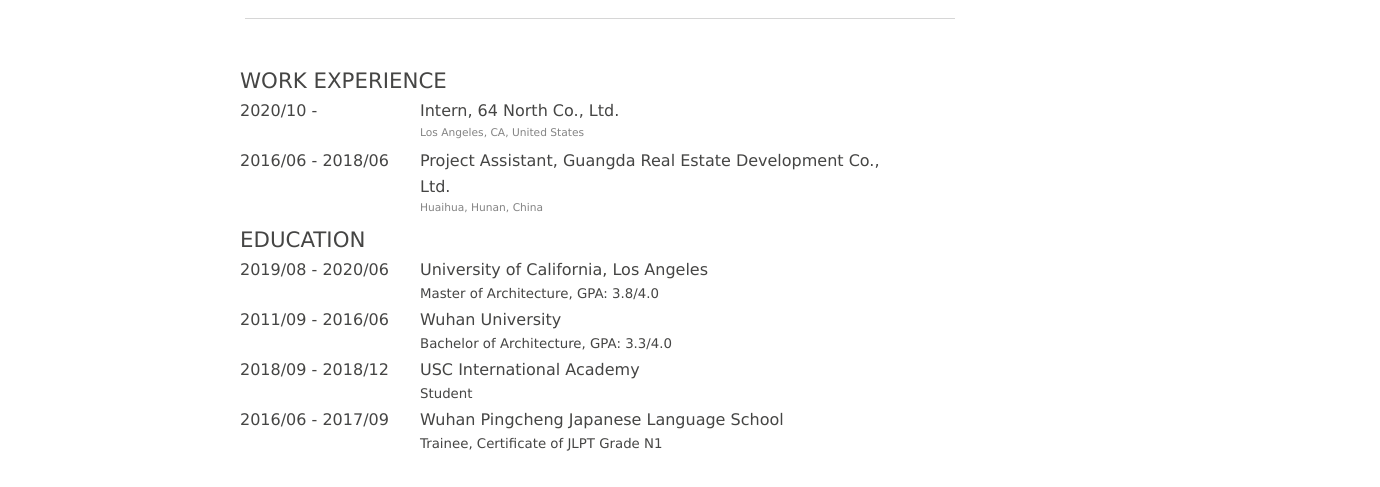
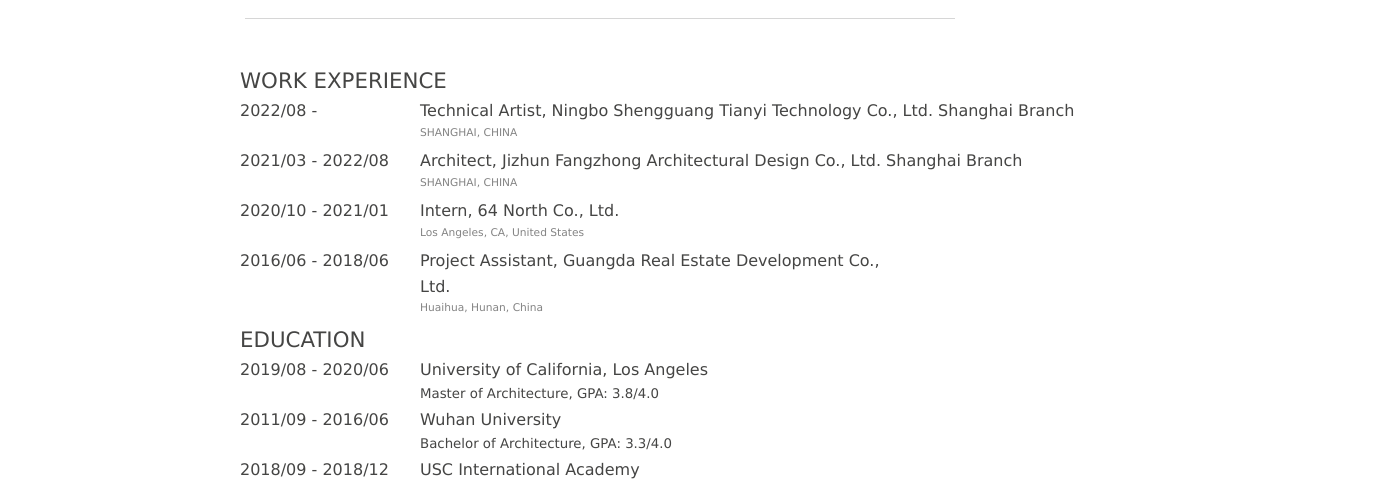
Before and after one commit to oulouis/oulouis.github.io, a plain HTML site: page about.html in a window 1280 px wide. Shown: the part 273-760 px from the top of the page, 1380 px wide, since content can reach past the window. Drawn offline with nearby package versions, Linux system fonts and the light colour scheme; a web font is replaced by a local one.

Commit message:
Update about.html
update working experience

```diff
--- a/about.html
+++ b/about.html
@@ -59,7 +59,23 @@
   <div class="about">
     <h3>WORK EXPERIENCE	</h3>
 	<div style="position: relative;left: 0px;width: 200px;height: 0px;background-color: 0">
-	<h5>2020/10 - <h5>
+	<h5>2022/08 -  <h5>
+	</div>
+	<div style="position: relative;left: 180px;width: 960px;height: 50px;background-color: 0">
+	<h5>Technical Artist, Ningbo Shengguang Tianyi Technology Co., Ltd. Shanghai Branch </h5>
+	<p>SHANGHAI, CHINA <p>
+	</div>
+
+	<div style="position: relative;left: 0px;width: 200px;height: 0px;background-color: 0">
+	<h5>2021/03 - 2022/08 <h5>
+	</div>
+	<div style="position: relative;left: 180px;width: 960px;height: 50px;background-color: 0">
+	<h5>Architect, Jizhun Fangzhong Architectural Design Co., Ltd. Shanghai Branch </h5>
+	<p>SHANGHAI, CHINA <p>
+	</div>
+
+	<div style="position: relative;left: 0px;width: 200px;height: 0px;background-color: 0">
+	<h5>2020/10 - 2021/01 <h5>
 	</div>
 	<div style="position: relative;left: 180px;width: 480px;height: 50px;background-color: 0">
 	<h5>Intern, 64 North Co., Ltd. </h5>
```
